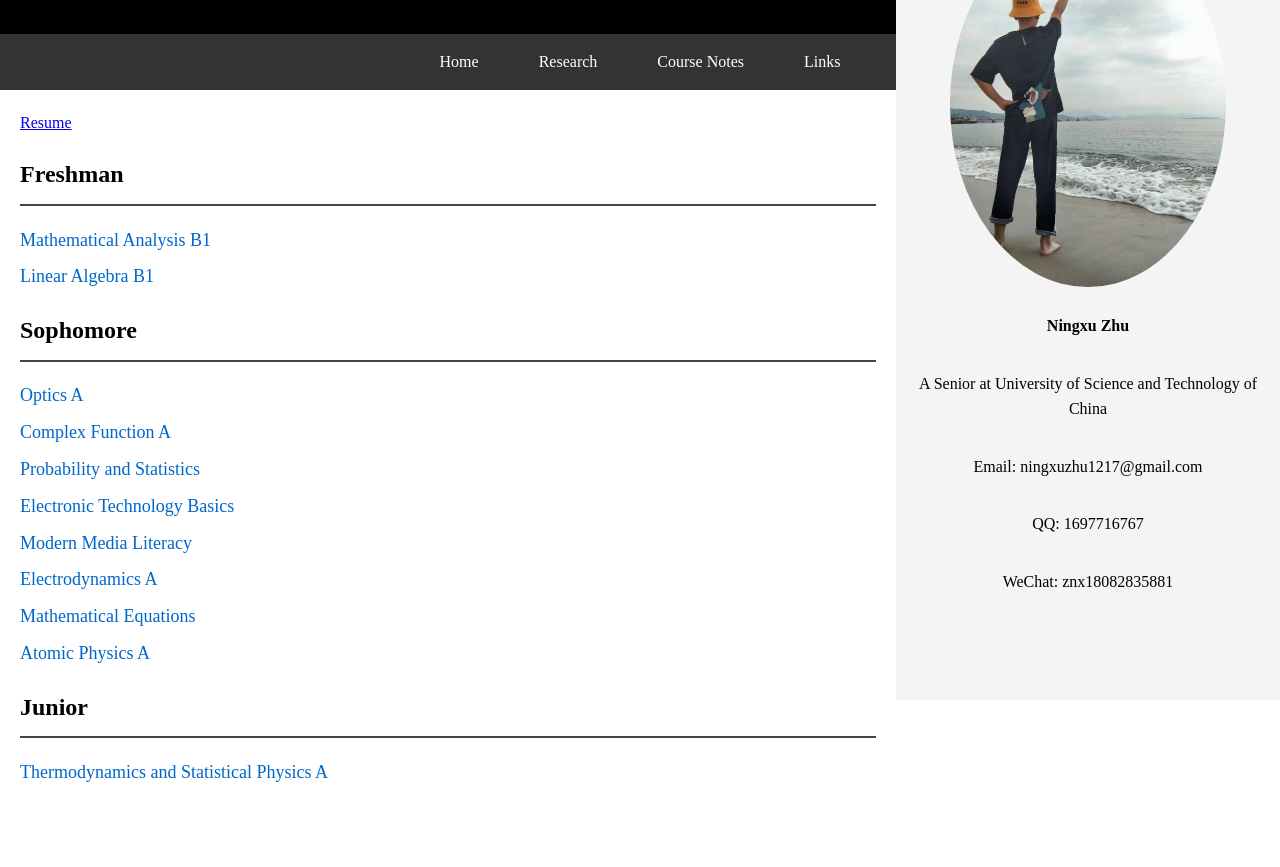
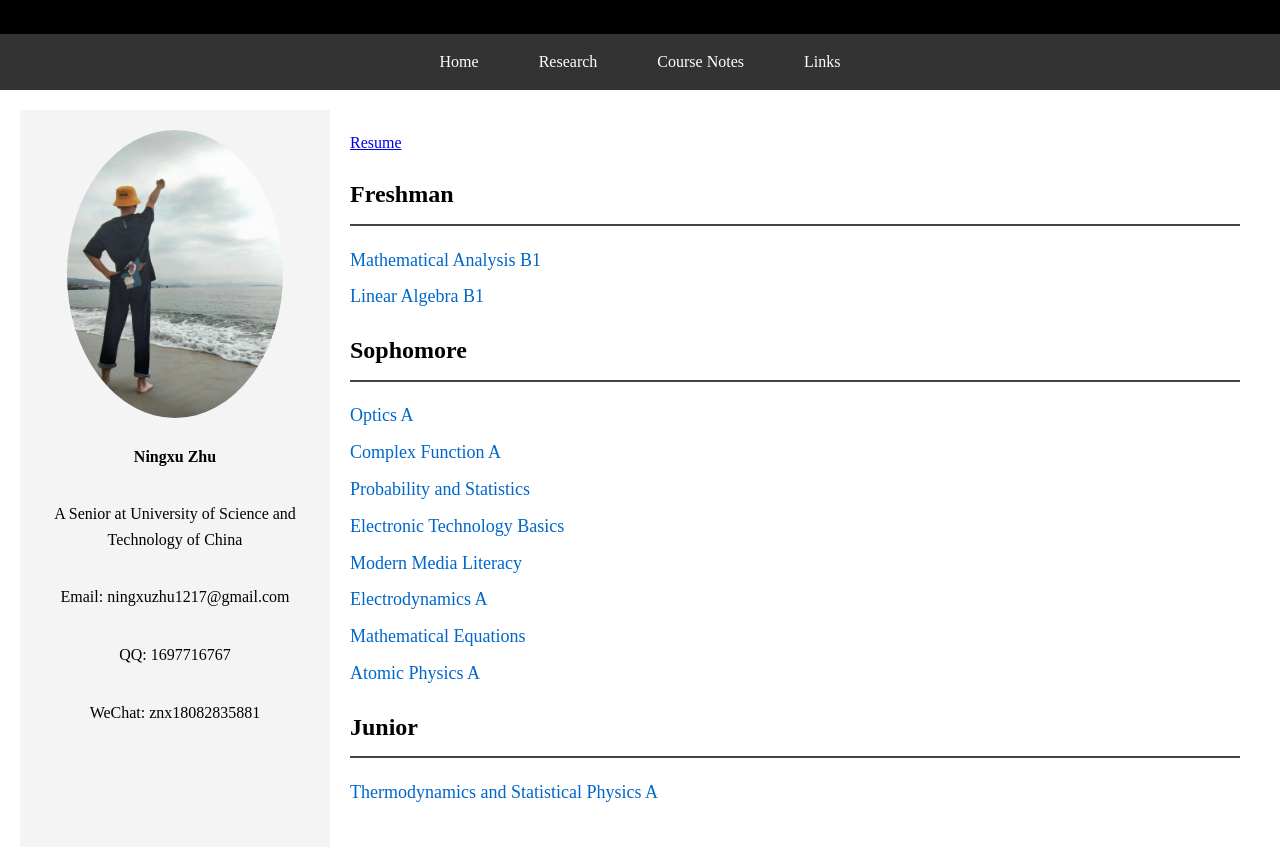
Before and after one commit to ningxuzhu/ningxuzhu.github.io, a plain HTML site: page index.html in a window 1280 px wide. Shown: the part 100-967 px from the top of the page. Before the commit the page ends 927 px from the top, so only its background shows below. Drawn offline with Linux system fonts and the light colour scheme.

Commit message:
Update index.html

```diff
--- a/index.html
+++ b/index.html
@@ -24,7 +24,7 @@
             width: 100%;
         }
 
-        /* Navigation bar with links */
+        /* Navigation bar */
         .navbar {
             background-color: #333;
             overflow: hidden;
@@ -41,70 +41,68 @@
             text-align: center;
         }
 
-        /* Change background color when hovering over navbar links */
+        /* Change background on hover */
         .navbar a:hover {
             background-color: #575757;
         }
 
-        /* Main content container */
-        .content {
-            display: flex;
-            flex-direction: column;
+        /* Page layout container: profile + content side-by-side */
+        .layout {
+            display: flex; /* Use flexbox to align sections side-by-side */
             padding: 20px;
-            margin-right: 30%; /* Reserve space on the right for the profile section */
-            box-sizing: border-box;
         }
 
-        /* Profile section fixed on the right side of the page */
+        /* Profile section styling */
         .profile {
-            position: fixed; /* Fix the profile section to the right side */
-            top: 0; /* Align to the top of the viewport */
-            right: 0; /* Stick to the right edge of the viewport */
-            width: 30%; /* Occupy 25% of the page width */
-            height: 100vh; /* Take full viewport height */
+            width: 25%; /* Occupies 25% of the width */
             background-color: #f4f4f4;
             padding: 20px;
             box-sizing: border-box;
             display: flex;
             flex-direction: column;
-            align-items: center; /* Center align the content */
-            overflow-y: auto; /* Allow scrolling if content exceeds the height */
+            align-items: center; /* Center align profile content */
         }
 
-        /* Styling for profile image */
+        /* Profile image styling */
         .profile img {
             display: block;
             margin: 0 auto 10px;
-            border-radius: 50%; /* Make the image circular */
+            border-radius: 50%; /* Circular image */
             max-width: 80%;
         }
 
-        /* Text alignment for profile paragraph */
+        /* Profile text alignment */
         .profile p {
             text-align: center;
         }
 
+        /* Main content styling */
+        .main-content {
+            width: 75%; /* Takes up the remaining 75% of space */
+            padding: 20px;
+            box-sizing: border-box;
+        }
+
         /* Section title styling */
         h2 {
-            border-bottom: 2px solid #444; /* Add underline effect for section titles */
+            border-bottom: 2px solid #444;
             padding-bottom: 10px;
         }
 
-        /* Notes section with links */
+        /* Notes section links */
         .notes-section {
             margin: 20px 0;
         }
 
-        /* Styling for links in the notes section */
         .notes-section a {
-            display: block; /* Make each link appear on a new line */
+            display: block; /* Each link on a new line */
             margin: 8px 0;
             color: #0066cc;
             text-decoration: none;
             font-size: 18px;
         }
 
-        /* Add underline effect when hovering over links */
+        /* Add underline effect when hovering */
         .notes-section a:hover {
             text-decoration: underline;
         }
@@ -124,7 +122,9 @@
         <a href="#links">Links</a>
     </div>
 
-    <!-- Profile Section (Fixed on the Right Side) -->
+    <!-- Main Layout Container -->
+    <div class="layout">
+        <!-- Profile Section -->
         <div class="profile">
             <img src="/psc.jpg" alt="Profile Picture">
             <p><strong>Ningxu Zhu</strong></p>
@@ -135,14 +135,12 @@
         </div>
 
         <!-- Main Content Section -->
-    <div class="content">
+        <div class="main-content" id="home">
             <!-- Resume Link -->
-        <div class="main-content" id="home">
             <a href="Ningxu_Zhu_resume_UC_Berkeley.pdf" target="_blank">Resume</a>
-        </div>
 
             <!-- Course Notes Section -->
-        <div class="main-content" id="course-notes">
+            <div id="course-notes">
                 <!-- Freshman Notes -->
                 <div class="notes-section">
                     <h2>Freshman</h2>
@@ -168,5 +166,6 @@
                 </div>
             </div>
         </div>
+    </div>
 </body>
 </html>
```
Lines whose indentation alone changed are shown as unchanged.
